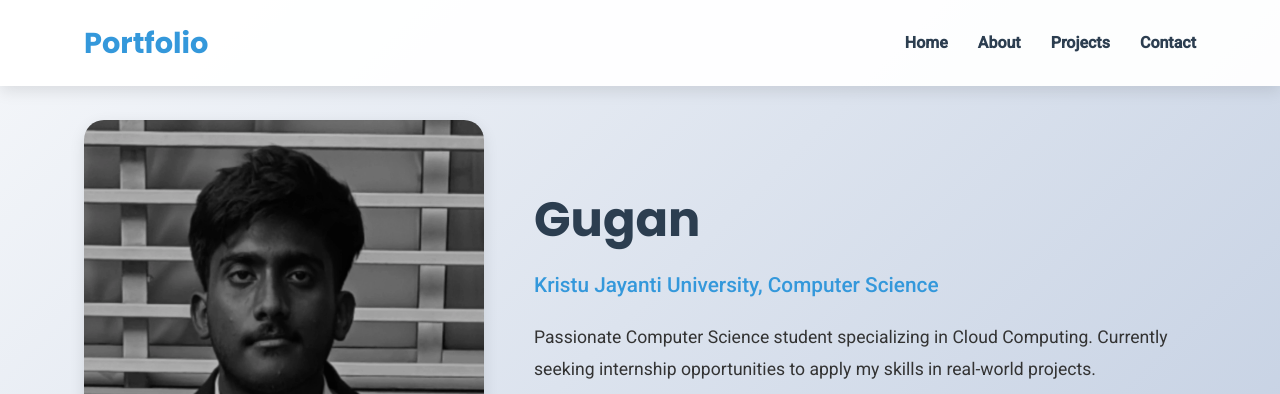
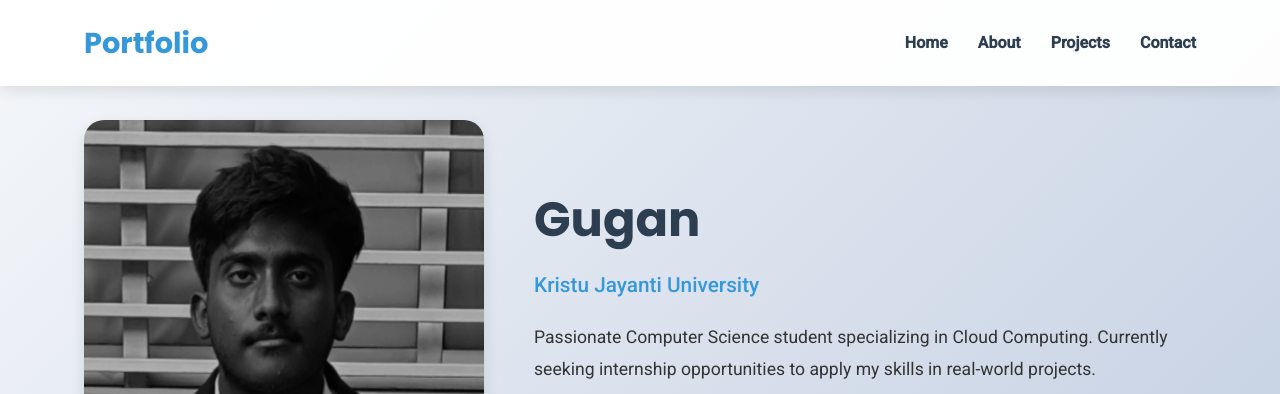
Before and after one commit to guganr21/PORTFOLIO, a plain HTML site: page index.html in a window 1280 px wide. Shown: the top 394 px of the page. Drawn offline with Linux system fonts and the light colour scheme; no server answers.

Commit message:
Update university name in student info

```diff
--- a/index.html
+++ b/index.html
@@ -34,7 +34,7 @@
                 </div>
                 <div class="student-info">
                     <h1 class="student-name">Gugan</h1>
-                    <p class="university">Kristu Jayanti University, Computer Science</p>
+                    <p class="university">Kristu Jayanti University</p>
                     <p class="intro">Passionate Computer Science student specializing in Cloud Computing. Currently seeking internship opportunities to apply my skills in real-world projects.</p>
                     <div class="action-buttons">
                         <a href="https://github.com/guganr21" target="_blank" class="btn github-btn">
```
